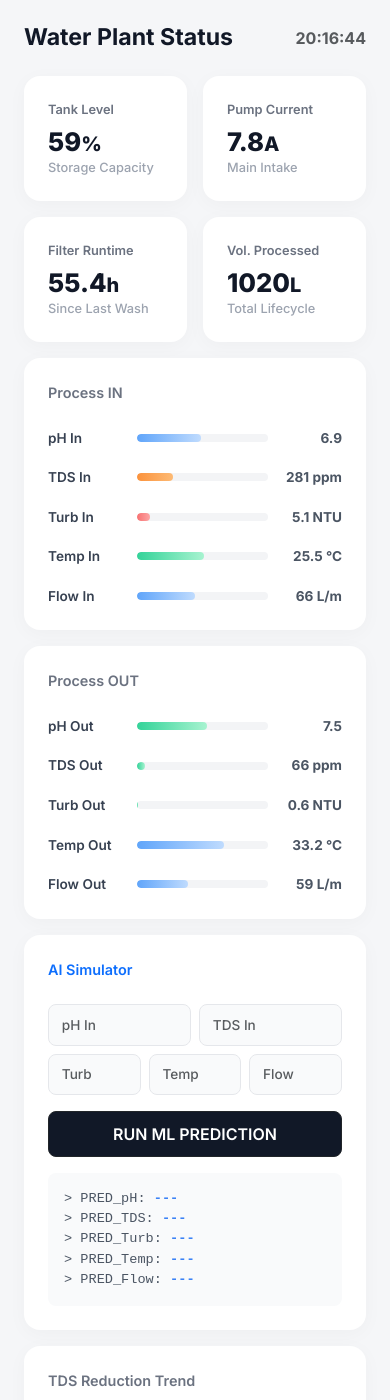
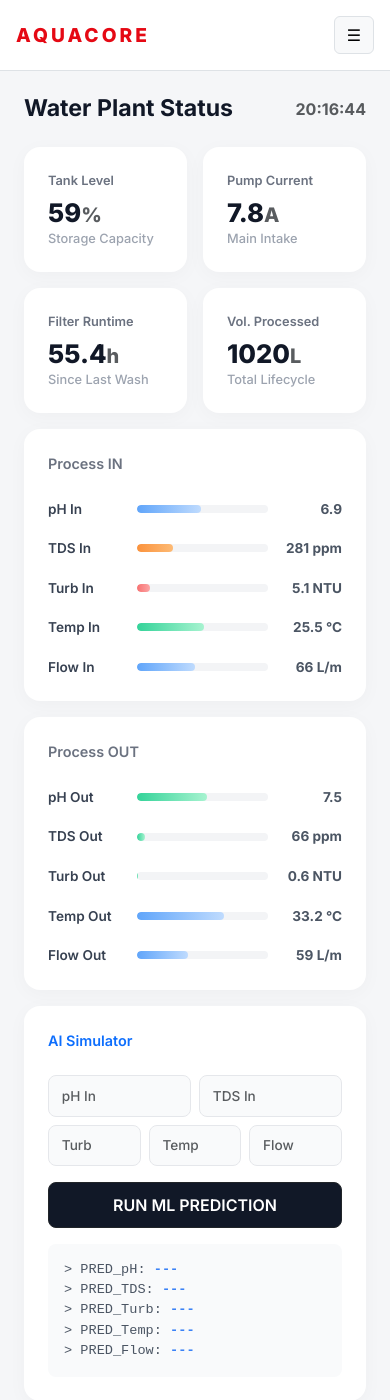
Before and after one commit to krishvariya/aquacore, a Flask app: page / in a window 390 px wide. Shown: the top 1400 px of the page. Run offline with Flask 3, Linux system fonts and the light colour scheme; data comes from the database, SQL or seed files in the repository.

Commit message:
Fix brand typo, add functional SPA tabs, and make sidebar responsive on mobile

```diff
--- a/static/css/style.css
+++ b/static/css/style.css
@@ -166,7 +166,19 @@ body {
 
 /* Mobile Adjustments */
 @media (max-width: 991px) {
-    .sidebar { display: none !important; }
+    .sidebar {
+        position: fixed;
+        z-index: 1050;
+        height: 100vh;
+        left: 0;
+        top: 0;
+        transform: translateX(-100%);
+        transition: transform 0.3s ease;
+    }
+    .sidebar.show {
+        transform: translateX(0);
+        box-shadow: 2px 0 15px rgba(0,0,0,0.1);
+    }
     .main-content { padding: 1.5rem; }
     .stat-value { font-size: 1.6rem; }
 }
--- a/static/js/script.js
+++ b/static/js/script.js
@@ -2,10 +2,29 @@ let chartInstance = null;
 
 function updateClock() {
     const now = new Date();
-    document.getElementById('clock').textContent = now.toLocaleTimeString('en-US', { hour12: false });
+    const clockEl = document.getElementById('clock');
+    if (clockEl) {
+        clockEl.textContent = now.toLocaleTimeString('en-US', { hour12: false });
+    }
 }
 setInterval(updateClock, 1000);
 updateClock();
+
+function switchTab(tabId, element) {
+    // Hide all tabs
+    document.querySelectorAll('.tab-pane').forEach(el => el.style.display = 'none');
+    // Show selected tab
+    document.getElementById('tab-' + tabId).style.display = 'block';
+
+    // Update active class on sidebar
+    document.querySelectorAll('.sidebar-link').forEach(el => el.classList.remove('active'));
+    element.classList.add('active');
+
+    // Close sidebar on mobile after clicking
+    if (window.innerWidth < 992) {
+        document.querySelector('.sidebar').classList.remove('show');
+    }
+}
 
 function setBar(id, val, max) {
     let p = (val / max) * 100;
--- a/templates/index.html
+++ b/templates/index.html
@@ -9,25 +9,33 @@
     <script src="https://cdn.jsdelivr.net/npm/chart.js"></script>
 </head>
 <body>
+    <!-- Mobile Header -->
+    <div class="d-lg-none d-flex justify-content-between align-items-center p-3 bg-white border-bottom">
+        <div class="brand-text m-0" style="font-size: 1.2rem; margin-bottom: 0 !important;">AQUACORE</div>
+        <button class="btn btn-light border" onclick="document.querySelector('.sidebar').classList.toggle('show');">☰</button>
+    </div>
+
     <div class="layout-wrapper">
         <!-- Sidebar -->
-        <div class="sidebar d-none d-lg-block">
-            <div class="brand-text">AQUACORED</div>
+        <div class="sidebar">
+            <div class="brand-text d-none d-lg-block">AQUACORE</div>
             <div class="mb-4">
-                <a href="#" class="sidebar-link active">Reports</a>
-                <a href="#" class="sidebar-link">Library</a>
-                <a href="#" class="sidebar-link">People</a>
-                <a href="#" class="sidebar-link">Activities</a>
+                <a href="#" class="sidebar-link active" onclick="switchTab('reports', this)">Reports</a>
+                <a href="#" class="sidebar-link" onclick="switchTab('library', this)">Library</a>
+                <a href="#" class="sidebar-link" onclick="switchTab('people', this)">People</a>
+                <a href="#" class="sidebar-link" onclick="switchTab('activities', this)">Activities</a>
             </div>
             <div style="font-size: 0.8rem; color: #9ca3af; font-weight: 600; margin-bottom: 0.5rem; text-transform: uppercase;">Support</div>
             <div>
-                <a href="#" class="sidebar-link">Get Started</a>
-                <a href="#" class="sidebar-link">Settings</a>
+                <a href="#" class="sidebar-link" onclick="switchTab('get-started', this)">Get Started</a>
+                <a href="#" class="sidebar-link" onclick="switchTab('settings', this)">Settings</a>
             </div>
         </div>
 
         <!-- Main Content -->
         <div class="main-content">
+            <!-- TAB: REPORTS (Dashboard) -->
+            <div id="tab-reports" class="tab-pane" style="display: block;">
                 <div class="d-flex justify-content-between align-items-center mb-4">
                     <h3 class="fw-bold m-0">Water Plant Status</h3>
                     <span class="text-muted fw-bold" id="clock"></span>
@@ -38,28 +46,28 @@
                     <div class="col-6 col-md-3">
                         <div class="card stat-box mb-0 h-100">
                             <div class="stat-title">Tank Level</div>
-                        <div class="stat-value"><span id="sys_tank">0</span><span class="fs-5">%</span></div>
+                            <div class="stat-value"><span id="sys_tank">0</span><span class="fs-5 text-muted">%</span></div>
                             <div class="stat-sub">Storage Capacity</div>
                         </div>
                     </div>
                     <div class="col-6 col-md-3">
                         <div class="card stat-box mb-0 h-100">
                             <div class="stat-title">Pump Current</div>
-                        <div class="stat-value"><span id="sys_pump">0</span><span class="fs-5">A</span></div>
+                            <div class="stat-value"><span id="sys_pump">0</span><span class="fs-5 text-muted">A</span></div>
                             <div class="stat-sub">Main Intake</div>
                         </div>
                     </div>
                     <div class="col-6 col-md-3">
                         <div class="card stat-box mb-0 h-100">
                             <div class="stat-title">Filter Runtime</div>
-                        <div class="stat-value"><span id="sys_runtime">0</span><span class="fs-5">h</span></div>
+                            <div class="stat-value"><span id="sys_runtime">0</span><span class="fs-5 text-muted">h</span></div>
                             <div class="stat-sub">Since Last Wash</div>
                         </div>
                     </div>
                     <div class="col-6 col-md-3">
                         <div class="card stat-box mb-0 h-100">
                             <div class="stat-title">Vol. Processed</div>
-                        <div class="stat-value"><span id="sys_vol">0</span><span class="fs-5">L</span></div>
+                            <div class="stat-value"><span id="sys_vol">0</span><span class="fs-5 text-muted">L</span></div>
                             <div class="stat-sub">Total Lifecycle</div>
                         </div>
                     </div>
@@ -174,7 +182,35 @@
                         </div>
                     </div>
                 </div>
+            </div> <!-- End Tab Reports -->
+
+            <!-- OTHER TABS (Dummy Content) -->
+            <div id="tab-library" class="tab-pane" style="display: none;">
+                <h3 class="fw-bold mb-4">Library</h3>
+                <div class="card"><p class="text-muted m-0">Water Quality Standards, Historical Archives, and ML Model configurations will be displayed here.</p></div>
             </div>
+
+            <div id="tab-people" class="tab-pane" style="display: none;">
+                <h3 class="fw-bold mb-4">People</h3>
+                <div class="card"><p class="text-muted m-0">User management, plant operators, and access permissions will be displayed here.</p></div>
+            </div>
+
+            <div id="tab-activities" class="tab-pane" style="display: none;">
+                <h3 class="fw-bold mb-4">Activities</h3>
+                <div class="card"><p class="text-muted m-0">System logs, maintenance alerts, and recent AI predictions will be displayed here.</p></div>
+            </div>
+
+            <div id="tab-get-started" class="tab-pane" style="display: none;">
+                <h3 class="fw-bold mb-4">Get Started</h3>
+                <div class="card"><p class="text-muted m-0">Welcome to AquaCore! Read the documentation and setup guides here.</p></div>
+            </div>
+
+            <div id="tab-settings" class="tab-pane" style="display: none;">
+                <h3 class="fw-bold mb-4">Settings</h3>
+                <div class="card"><p class="text-muted m-0">Configure your system preferences, API keys, and notification rules here.</p></div>
+            </div>
+
+        </div> <!-- End Main Content -->
     </div>
 
     <script src="/static/js/script.js"></script>
```
Lines whose indentation alone changed are shown as unchanged.
